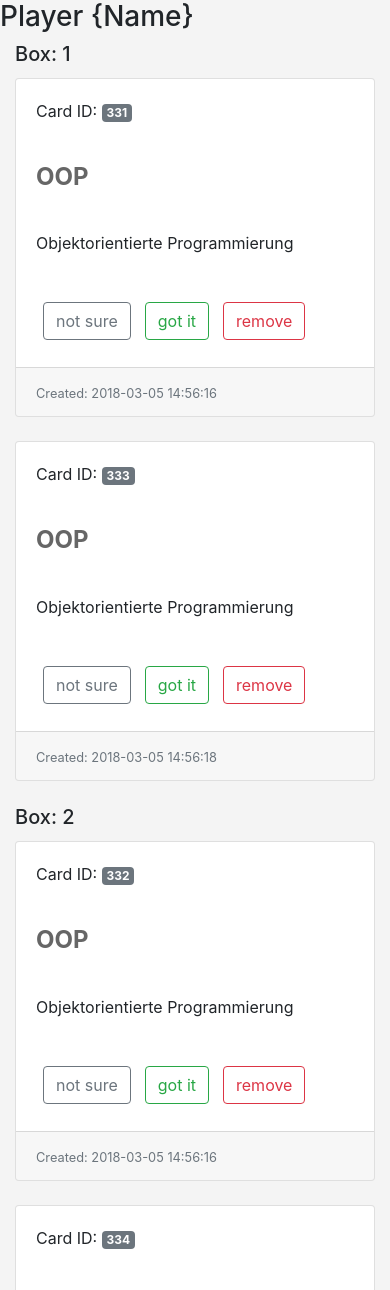
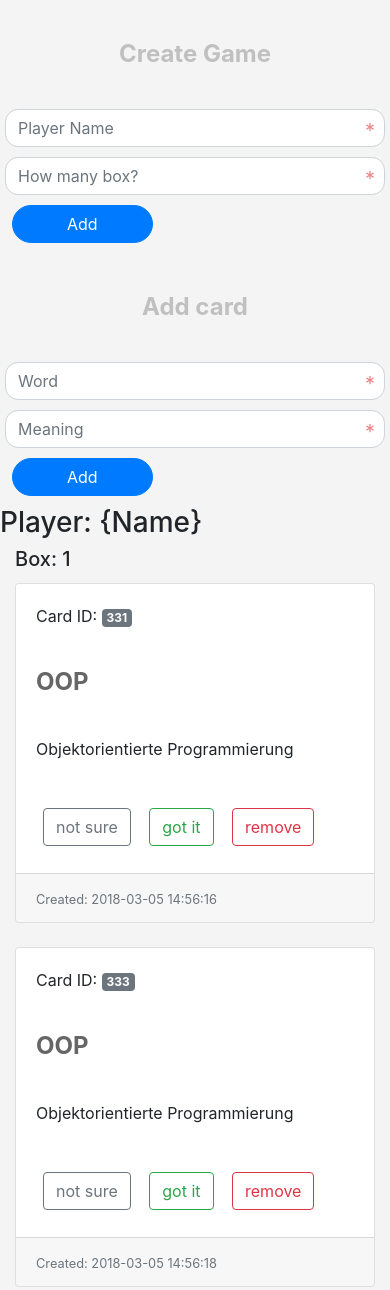
Before and after one commit to ginansayedali/lernkartei, a PHP site: page / in a window 390 px wide. Shown: the top 1290 px of the page. Run offline with PHP 8.4, Linux system fonts and the light colour scheme; data comes from the database, SQL or seed files in the repository.

Commit message:
class GamePlayer renamed to Game - save() function removed from class Box

```diff
--- a/include/classes/Box.php
+++ b/include/classes/Box.php
@@ -2,7 +2,7 @@
 
 class Box{
 
-  private $elements = [];
+  //private $elements = [];
   private $boxID;
   private $dbConnect;
 
@@ -12,33 +12,27 @@ class Box{
   }
 
   public function add($card){
-    $this->elements[] = $card;
-  }
-
-  public function save(){
-
-    foreach ($this->elements as $element) {
-      if (!$element->getID()){
+    if (!$card->getID()){
       try {
         $stmt = $this->dbConnect->prepare(" INSERT INTO cards(create_date, word, word_meaning)
                                       VALUES (:zcdate, :zword, :zmeaning) ");
         $stmt->execute(array(
-            'zcdate' => $element->getCreateDate(),
-            'zword' => $element->getWord(),
-            'zmeaning' =>  $element->getWordMeaning()
+          'zcdate' => $card->getCreateDate(),
+          'zword' => $card->getWord(),
+          'zmeaning' =>  $card->getWordMeaning()
         ));
       } catch (PDOException $e){
         echo $e->getMessage();
       }
 
-        $element->setID($this->dbConnect->lastInsertId());
+      $card->setID($this->dbConnect->lastInsertId());
 
       try {
         $stmt = $this->dbConnect->prepare(" INSERT INTO box_has_card(box, card)
                                       VALUES (:zbox, :zcard) ");
         $stmt->execute(array(
           'zbox' => $this->boxID,
-            'zcard' =>  $element->getID(),
+          'zcard' =>  $card->getID(),
         ));
       } catch (PDOException $e){
         echo $e->getMessage();
@@ -46,64 +40,62 @@ class Box{
 
     }else {
 
-        $element->setID($element->getID());
+      $card->setID($card->getID());
 
       try {
         $stmt = $this->dbConnect->prepare(" INSERT INTO box_has_card(box, card)
                                       VALUES (:zbox, :zcard) ");
         $stmt->execute(array(
           'zbox' => $this->boxID,
-            'zcard' =>  $element->getID(),
+          'zcard' =>  $card->getID(),
         ));
       } catch (PDOException $e){
         echo $e->getMessage();
       }
     }
-    }
+
   }
 
   public function remove($id){
-    foreach($this->elements as $key => $card ){
-      if ($card->getID() == $id){
-        unset($this->elements[$key]);
-        //todo: delete this card from database
-        break;
-      }
-    }
-
     try {
-    $stmt = $this->dbConnect->prepare(" DELETE FROM box_has_card WHERE box=".$this->boxID." AND card=". $id );
+    $stmt = $this->dbConnect->prepare(" DELETE FROM box_has_card WHERE box=". $this->boxID ." AND card=". $id );
     $stmt->execute();
-    }
-    catch (PDOException $e){
+    } catch (PDOException $e){
       echo $e->getMessage();
     }
   }
 
   public function getFirstCard(){
+    try {
     $stmt = $this->dbConnect->query(" SELECT id, create_date, word, word_meaning FROM cards
       JOIN box_has_card ON cards.id = box_has_card.card WHERE box_has_card.box=" . $this->boxID . " ORDER BY cards.id LIMIT 1" );
     $fetchResult = $stmt->fetchall(PDO::FETCH_ASSOC);
     return $fetchResult;
-
+    } catch (PDOException $e){
+      echo $e->getMessage();
+    }
   }
 
   public function getBoxID(){
     return $this->boxID;
   }
-
-  public function get($id){
-    foreach($this->elements as $key => $card ){
-      if ($card->getID() == $id){
-        return $card;
-      }
-    }
-  }
+  //
+  // public function get($id){
+  //   foreach($this->elements as $key => $card ){
+  //     if ($card->getID() == $id){
+  //       return $card;
+  //     }
+  //   }
+  // }
 
   public function getCards(){
+    try {
     $stmt = $this->dbConnect->query(" SELECT id, create_date, word, word_meaning FROM cards
       JOIN box_has_card ON cards.id = box_has_card.card WHERE box_has_card.box=" . $this->boxID );
     $fetchResult = $stmt->fetchall(PDO::FETCH_ASSOC);
     return $fetchResult;
+    } catch (PDOException $e){
+      echo $e->getMessage();
     }
   }
+}
--- a/include/classes/GamePlayer.php
+++ b/include/classes/Game.php
@@ -1,6 +1,6 @@
 <?php
 
-  class GamePlayer {
+  class Game{
 
     private $playerName;
     private $numberOfBoxes;
@@ -22,7 +22,7 @@
       $this->numberOfBoxes = $numberOfBoxes;
       //todo: insert the number of boxes into database
       for ($i = 1; $i <= $this->numberOfBoxes; $i++){
-        $stmt = $this->dbConnect->prepare(" INSERT INTO box(box_id) VALUES (" .$i. ") ");
+        $stmt = $this->dbConnect->prepare(" INSERT INTO box(box_id) VALUES (" . $i . ") ");
         $stmt->execute();
       }
     }
@@ -31,7 +31,6 @@
       // for ($i  = 1; $i <= $this->numberOfBoxes; $i++){
       //   $box = "box{$i}";
       //   $$box = new Box($i,$this->dbConnect);
-      //   return $$box;
       // }
     }
 
@@ -44,13 +43,12 @@
       $this->numberOfBoxes = $this->numberOfBoxes + 1;
       $stmt = $this->dbConnect->prepare(" INSERT INTO box(box_id) VALUES (" . $this->numberOfBoxes . ") ");
       $stmt->execute();
-
     }
 
-    public function removeBox($box){
+    public function removeBox($boxID){
       if ($this->numberOfBoxes != 0);
       $this->numberOfBoxes = $this->numberOfBoxes -1;
-      $stmt = $this->dbConnect->prepare(" DELETE FROM box WHERE box_id=" . $box);
+      $stmt = $this->dbConnect->prepare(" DELETE FROM box WHERE box_id=" . $boxID);
       $stmt->execute();
 
     }
--- a/index.php
+++ b/index.php
@@ -9,127 +9,193 @@
     <link rel="stylesheet" href="<?php echo $css ?>main.css" />
   </head>
   <body>
+    <div class="fullwidth-container ">
+      <div class="row">
+        <div class="col-sm-6 col-md-6 col-lg-6">
+          <div class=" login-page">
+          	<h1 class="text-center"> <span class="selected">Create Game</span></h1>
+            <form class="database-setup" action="<?php echo $_SERVER['PHP_SELF'] ?>" method="POST">
+              <div class="input-container">
+                <input
+                  class="form-control"
+                  type="text"
+                  name="player_name"
+                  autocomplete="off"
+                  placeholder="Player Name"
+                  required />
+              </div>
+              <div class="input-container">
+                <input
+                  class="form-control"
+                  type="text"
+                  name="box_count"
+                  autocomplete="off"
+                  placeholder="How many box?"
+                  required />
+              </div>
+              <div class="input-container">
+                <input
+                  class ="btn btn-primary btn-block"
+                  name = "set_game"
+                  type="submit"
+                  value="Add" />
+              </div>
+            </form>
+          </div>
+        </div>
+        <div class="col-sm-6 col-md-6 col-lg-6">
+          <div class=" login-page">
+            <h1 class="text-center"> <span class="selected">Add card</span></h1>
+            <form class="database-setup" action="<?php echo $_SERVER['PHP_SELF'] ?>" method="POST">
+              <div class="input-container">
+                <input
+                  class="form-control"
+                  type="text"
+                  name="card_word"
+                  autocomplete="off"
+                  placeholder="Word"
+                  required />
+              </div>
+              <div class="input-container">
+                <input
+                  class="form-control"
+                  type="text"
+                  name="card_meaning"
+                  autocomplete="off"
+                  placeholder="Meaning"
+                  required />
+              </div>
+              <div class="input-container">
+                <input
+                  class ="btn btn-primary btn-block"
+                  name = "add_card"
+                  type="submit"
+                  value="Add" />
+              </div>
+            </form>
+          </div>
+        </div>
+      </div>
+    </div>
 
-    <?php
+      <?php
 
-	    ini_set('display_errors', true);
-	    ini_set('error_reporting', E_ALL);
-	    error_reporting(E_ALL);
+      ini_set('display_errors', true);
+      ini_set('error_reporting', E_ALL);
+      error_reporting(E_ALL);
 
-      // Test Player Class
-      // echo strftime("%F %T");
-      //
-      // $player = new GamePlayer($dbConnect);
-      // $player->setPlayerName("Ginan");
-      // $player->deleteAllBoxes();
-      // $player->setNumberOfBoxes(5);
-      // echo '<pre>';
-      // echo print_r($player->createBox());
-      // echo '</pre>';
-      //
-      // echo print_r($box1->getBoxID());
-      //
-      // $player->addBox();
-      // $player->removeBox(7);
-      //
-      // for ($i  = 1; $i <= $player->getNumberOfBoxes(); $i++){
-      //   $box = "box{$i}";
-      //   $$box = new Box($i,$dbConnect);
-      // }
-      //
-      // $card = new Card();
-	    // $card->setWord('OOP');
-	    // $card->setWordMeaning('Objektorientierte Programmierung');
-      // $box1->add($card);
-      // $box1->save();
-      //
-      // $box1->remove($card->getID());
-      //
-      // $card = new Card();
-	    // $card->setWord('OOP');
-	    // $card->setWordMeaning('Objektorientierte Programmierung');
-      // $box2->add($card);
-      // $box2->save();
-      //
-      // $compartment3->add($card);
-      // $compartment3->save();
-      // $compartment->remove($card->getID());
-      // unset($compartment);
-      //
-      $compartment1 = new Box(1,$dbConnect);
-      $compartment2 = new Box(2,$dbConnect);
-      //
-      // $card = new Card();
-	    // $card->setWord('OOP');
-	    // $card->setWordMeaning('Objektorientierte Programmierung');
-      // $compartment1->add($card);
-      // $compartment1->save();
-      // $compartment1->remove(311);
-      //
-      // $card = new Card();
-	    // $card->setWord('OOP');
-	    // $card->setWordMeaning('Objektorientierte Programmierung');
-      // $compartment2->add($card);
-      // $compartment2->save();
-      //
-	    // echo '<pre>';
-      // echo print_r($compartment1, 1);
-      // echo '</pre>';
-      //
-      // echo '<pre>';
-      // echo print_r($compartment2, 1);
-      // echo '</pre>';
-      //
-      echo '<h3>Player {Name}</h3>';
-      // echo '<p>Player can add or remove Box or move card from box to other box</p><br />';
-      echo '<div class="container">';
-      echo '<div class="row">';
-      echo '<div class="col-sm-6">';
-      echo '<h5 class="card-title"> Box: ' . $compartment1->getBoxID() . '</h5>';
-      foreach ($compartment1->getCards() as $value) {
-        echo '<div class="card">';
-        echo '<div class="card-body">';
-        echo '<p class="card-title"> Card ID: <span class="badge badge-secondary">'. $value['id'] . '</span></p>';
-        echo '<h1 class="card-text">' . $value['word'] . "</h1>";
-        echo '<p class="card-text">' . $value['word_meaning'] . "</p> <br>";
-        echo '<button type="button" class="btn btn-outline-secondary">not sure</button>';
-        echo '<button type="button" class="btn btn-outline-success">got it</button>';
-        echo '<button type="button" class="btn btn-outline-danger">remove</button>';
-        echo '</div>';
-        echo '<div class="card-footer">';
-        echo '<small class="text-muted">Created: '. $value['create_date'] .'</small>';
-        echo '</div>';
-        echo '</div>';
-        echo '<br>';
+      $box1 = new Box(1,$dbConnect);
+      $box2 = new Box(2,$dbConnect);
+
+      if ($_SERVER['REQUEST_METHOD'] == 'POST') {
+        if (isset($_POST['set_game'])) {
+          $player = new Game($dbConnect);
+           $player->setPlayerName($_POST['player_name']);
+           $player->deleteAllBoxes();
+           $player->setNumberOfBoxes($_POST['box_count']);
+           }
+
+        if (isset($_POST['add_card'])) {
+          $card = new Card();
+    	    $card->setWord($_POST['card_word']);
+    	    $card->setWordMeaning($_POST['card_word']);
+          $box1->add($card);
+        }
+
       }
-      echo '</div>';
+      ?>
+      <h3>Player: {Name}</h3>
+      <div class="container">
+        <div class="row">
+          <div class="col-sm-6">
+            <h5 class="card-title"> Box: <?php echo $box1->getBoxID(); ?> </h5>
+            <?php foreach ($box1->getCards() as $value): ?>
+              <div class="card">
+              <div class="card-body">
+              <p class="card-title"> Card ID: <span class="badge badge-secondary"> <?php echo $value['id']; ?> </span></p>
+              <h1 class="card-text"> <?php echo $value['word']; ?> </h1>
+              <p class="card-text"> <?php echo $value['word_meaning']; ?> </p> <br>
+              <button type="button" class="btn btn-outline-secondary">not sure</button>
+              <button type="button" class="btn btn-outline-success">got it</button>
+              <button type="button" class="btn btn-outline-danger">remove</button>
+              </div>
+              <div class="card-footer">
+              <small class="text-muted">Created: <?php echo $value['create_date']; ?> </small>
+              </div>
+              </div>
+              <br>
+            <?php endforeach; ?>
+          </div>
 
-      echo '<div class="col-sm-6">';
-      echo '<h5 class="card-title"> Box: ' . $compartment2->getBoxID() . '</h5>';
-      foreach ($compartment2->getCards() as $value) {
-        echo '<div class="card">';
-        echo '<div class="card-body">';
-        echo '<p class="card-title"> Card ID: <span class="badge badge-secondary">'. $value['id'] . '</span></p>';
-        echo '<h1 class="card-text">' . $value['word'] . "</h1>";
-        echo '<p class="card-text">' . $value['word_meaning'] . "</p> <br>";
-        echo '<button type="button" class="btn btn-outline-secondary">not sure</button>';
-        echo '<button type="button" class="btn btn-outline-success">got it</button>';
-        echo '<button type="button" class="btn btn-outline-danger">remove</button>';
-        echo '</div>';
-        echo '<div class="card-footer">';
-        echo '<small class="text-muted">Created: '. $value['create_date'] .'</small>';
-        echo '</div>';
-        echo '</div>';
-        echo '<br>';
-      }
-      echo '</div>';
+          <div class="col-sm-6">
+            <h5 class="card-title"> Box: <?php echo $box2->getBoxID(); ?> </h5>
+            <?php foreach ($box2->getCards() as $value): ?>
+              <div class="card">
+              <div class="card-body">
+              <p class="card-title"> Card ID: <span class="badge badge-secondary"> <?php echo $value['id']; ?> </span></p>
+              <h1 class="card-text"> <?php echo $value['word']; ?> </h1>
+              <p class="card-text"> <?php echo $value['word_meaning']; ?> </p> <br>
+              <button type="button" class="btn btn-outline-secondary">not sure</button>
+              <button type="button" class="btn btn-outline-success">got it</button>
+              <button type="button" class="btn btn-outline-danger">remove</button>
+              </div>
+              <div class="card-footer">
+              <small class="text-muted">Created: <?php echo $value['create_date']; ?> </small>
+              </div>
+              </div>
+              <br>
+            <?php endforeach; ?>
+          </div>
+          </div>
+          <div class="row">
+          <div class="col-sm-6">
+            <h5 class="card-title"> First card: </h5>
+            <?php foreach ($box1->getFirstCard() as $value): ?>
+              <div class="card">
+              <div class="card-body">
+              <p class="card-title"> Card ID: <span class="badge badge-secondary"> <?php echo $value['id']; ?> </span></p>
+              <h1 class="card-text"> <?php echo $value['word']; ?> </h1>
+              <p class="card-text"> <?php echo $value['word_meaning']; ?> </p> <br>
+              <button type="button" class="btn btn-outline-secondary">not sure</button>
+              <button type="button" class="btn btn-outline-success">got it</button>
+              <button type="button" class="btn btn-outline-danger">remove</button>
+              </div>
+              <div class="card-footer">
+              <small class="text-muted">Created: <?php echo $value['create_date']; ?> </small>
+              </div>
+              </div>
+              <br>
+            <?php endforeach; ?>
+          </div>
 
-      echo '</div>';
+        <div class="col-sm-6">
+          <h5 class="card-title"> First card: </h5>
+          <?php foreach ($box2->getFirstCard() as $value): ?>
+            <div class="card">
+            <div class="card-body">
+            <p class="card-title"> Card ID: <span class="badge badge-secondary"> <?php echo $value['id']; ?> </span></p>
+            <h1 class="card-text"> <?php echo $value['word']; ?> </h1>
+            <p class="card-text"> <?php echo $value['word_meaning']; ?> </p> <br>
+            <button type="button" class="btn btn-outline-secondary">not sure</button>
+            <button type="button" class="btn btn-outline-success">got it</button>
+            <button type="button" class="btn btn-outline-danger">remove</button>
+            </div>
+            <div class="card-footer">
+            <small class="text-muted">Created: <?php echo $value['create_date']; ?> </small>
+            </div>
+            </div>
+            <br>
+          <?php endforeach; ?>
+        </div>
+        </div>
+    </div>
+      <!--
+
 
       echo '<div class="row">';
       echo '<div class="col-sm-6">';
       echo '<h5 class="card-title"> First card: </h5>';
-      foreach ($compartment1->getFirstCard() as $value) {
+      foreach ($box1->getFirstCard() as $value) {
         echo '<div class="card">';
         echo '<div class="card-body">';
         echo '<p class="card-title"> Card ID: <span class="badge badge-secondary">'. $value['id'] . '</span></p>';
@@ -147,70 +213,8 @@
         echo '<br>';
       }
       echo '</div>';
+ -->
 
-      echo '<div class="col-sm-6">';
-      echo '<h5 class="card-title"> First card: </h5>';
-      foreach ($compartment2->getFirstCard() as $value) {
-        echo '<div class="card">';
-        echo '<div class="card-body">';
-        echo '<p class="card-title"> Card ID: <span class="badge badge-secondary">'. $value['id'] . '</span></p>';
-        echo '<h1 class="card-text">' . $value['word'] . "</h1>";
-        echo '<p class="card-text">' . $value['word_meaning'] . "</p> <br>";
-        echo '<button type="button" class="btn btn-outline-secondary">not sure</button>';
-        echo '<button type="button" class="btn btn-outline-success">got it</button>';
-        echo '<button type="button" class="btn btn-outline-danger">remove</button>';
-
-        echo '</div>';
-        echo '<div class="card-footer">';
-        echo '<small class="text-muted">Created: '. $value['create_date'] .'</small>';
-        echo '</div>';
-        echo '</div>';
-        echo '<br>';
-      }
-      echo '</div>';
-      echo '</div>';
-
-      echo '</div>';
-
-
-      // echo '<h3> First Card </h3>';
-      // foreach ($compartment1->getFirstCard() as $value) {
-      //   echo  "<p>ID: " . $value['id'] . "</p>";
-      //   echo  "<p>Created date: " . $value['create_date'] . "</p>";
-      //   echo  "<p>Word: " . $value['word'] . "</p>";
-      //   echo  "<p>Meaning: " . $value['word_meaning'] . "</p> <br>";
-      // }
-      // echo '</div>';
-      //
-      // echo '<div style="float: left; margin: 5%;">';
-      // echo '<h3> Box Number: ' . $compartment2->getBoxID() . '</h3>';
-      // foreach ($compartment2->getCards() as $value) {
-      //   echo  "<p>ID: " . $value['id'] . "</p>";
-      //   echo  "<p>Created date: " . $value['create_date'] . "</p>";
-      //   echo  "<p>Word: " . $value['word'] . "</p>";
-      //   echo  "<p>Meaning: " . $value['word_meaning'] . "</p> <br>";
-      // }
-      //
-      // echo '<h3> First Card </h3>';
-      // foreach ($compartment2->getFirstCard() as $value) {
-      //   echo  "<p>ID: " . $value['id'] . "</p>";
-      //   echo  "<p>Created date: " . $value['create_date'] . "</p>";
-      //   echo  "<p>Word: " . $value['word'] . "</p>";
-      //   echo  "<p>Meaning: " . $value['word_meaning'] . "</p> <br>";
-      // }
-      // echo '</div>';
-
-
-
-      // echo '<pre>';
-      // echo print_r($compartment1->getCards(),1);
-      // echo '</pre>';
-      //
-      // echo '<pre>';
-      // echo print_r($compartment2->getCards(),1);
-      // echo '</pre>';
-
-    ?>
 
     <script src="<?php echo $js ?>jquery-3.3.1.min.js"></script>
     <script src="<?php echo $js ?>jquery-ui.min.js"></script>
--- a/init.php
+++ b/init.php
@@ -8,6 +8,6 @@ $js 	= 'layout/js/'; // Js Directory
 // include classes
 include 'include/classes/Card.php';
 include 'include/classes/Box.php';
-include 'include/classes/GamePlayer.php';
+include 'include/classes/Game.php';
 // include database connection
 include 'include/connect.php';
```
Lines whose indentation alone changed are shown as unchanged.
